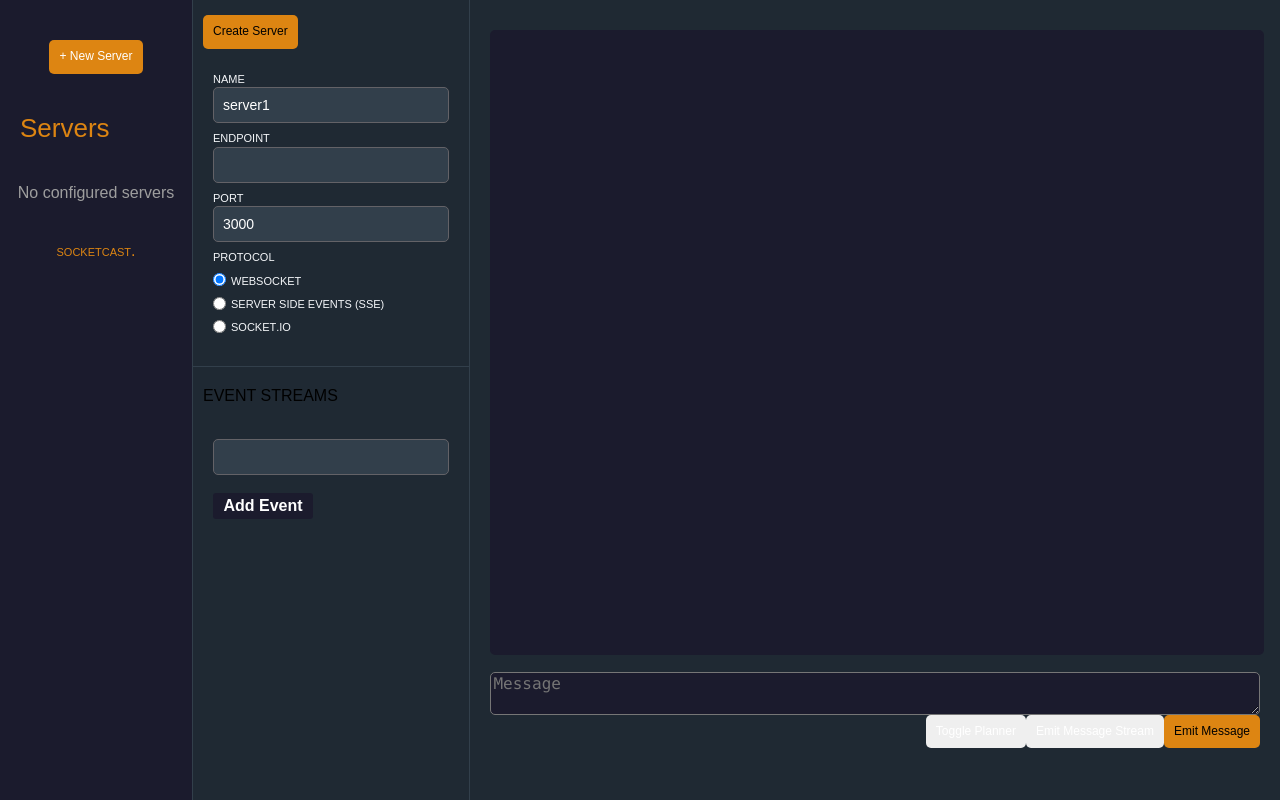
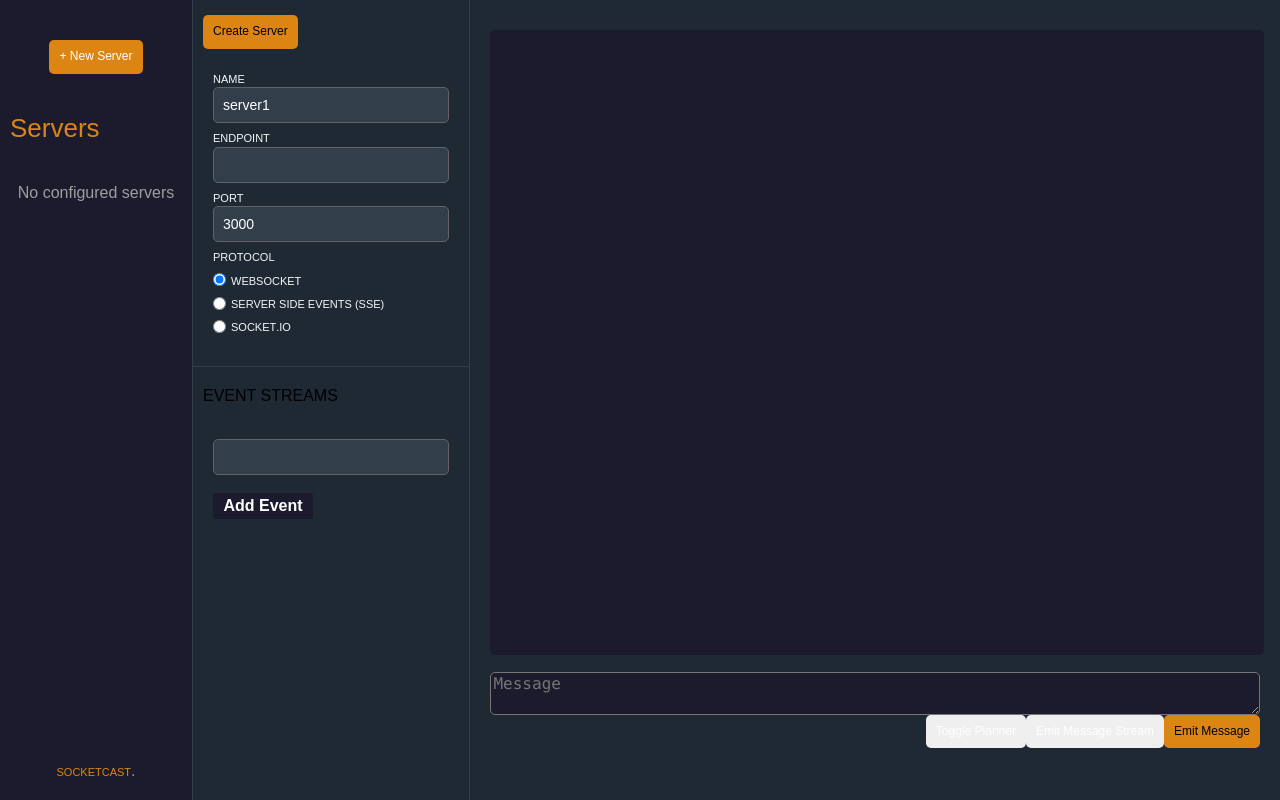
Before and after one commit to oslabs-beta/socketcast, a React app: page / in a window 1280 px wide. Built offline with nearby package versions, Linux system fonts and the light colour scheme.

Commit message:
Completed brand styling

```diff
--- a/src/components/Sidebar.tsx
+++ b/src/components/Sidebar.tsx
@@ -46,7 +46,6 @@ function Sidebar() {
             : <div className="message"><span>No configured servers</span></div>
         }
       </div>
-
       <div className="brand">
         socketcast.
       </div>
--- a/src/styles/app.scss
+++ b/src/styles/app.scss
@@ -95,12 +95,13 @@ input[type="text"] {
   }
 
   .servers-display {
+    flex-grow: 1;
     padding: 20px 0;
 
     .title {
       font-size: 26px;
       color: $primary-font-color;
-      padding: 0 20px;
+      padding-left: 10px;
       margin-bottom: 10px;
     }
 
@@ -138,27 +139,12 @@ input[type="text"] {
     }
   }
 
-
-}
-
-.brand {
-  font-variant: small-caps;
-  align-items: center;
-  display: flex;
-  justify-content: center;
-  color: $primary-font-color;
-  padding: 20px 10px;
-}
-
-.muted-info {
-  color: $base_grey;
-  font-size: 12px;
-  color: #eaecee;
-  font-size: 12px;
-  text-align: center;
-  display: flex;
-  flex-direction: row;
-  padding: 20px;
+  .brand {
+    font-variant: small-caps;
+    align-self: center;
+    color: $primary-font-color;
+    padding: 20px 10px;
+  }
 }
 
 /* ---------------------------------------- */
```
